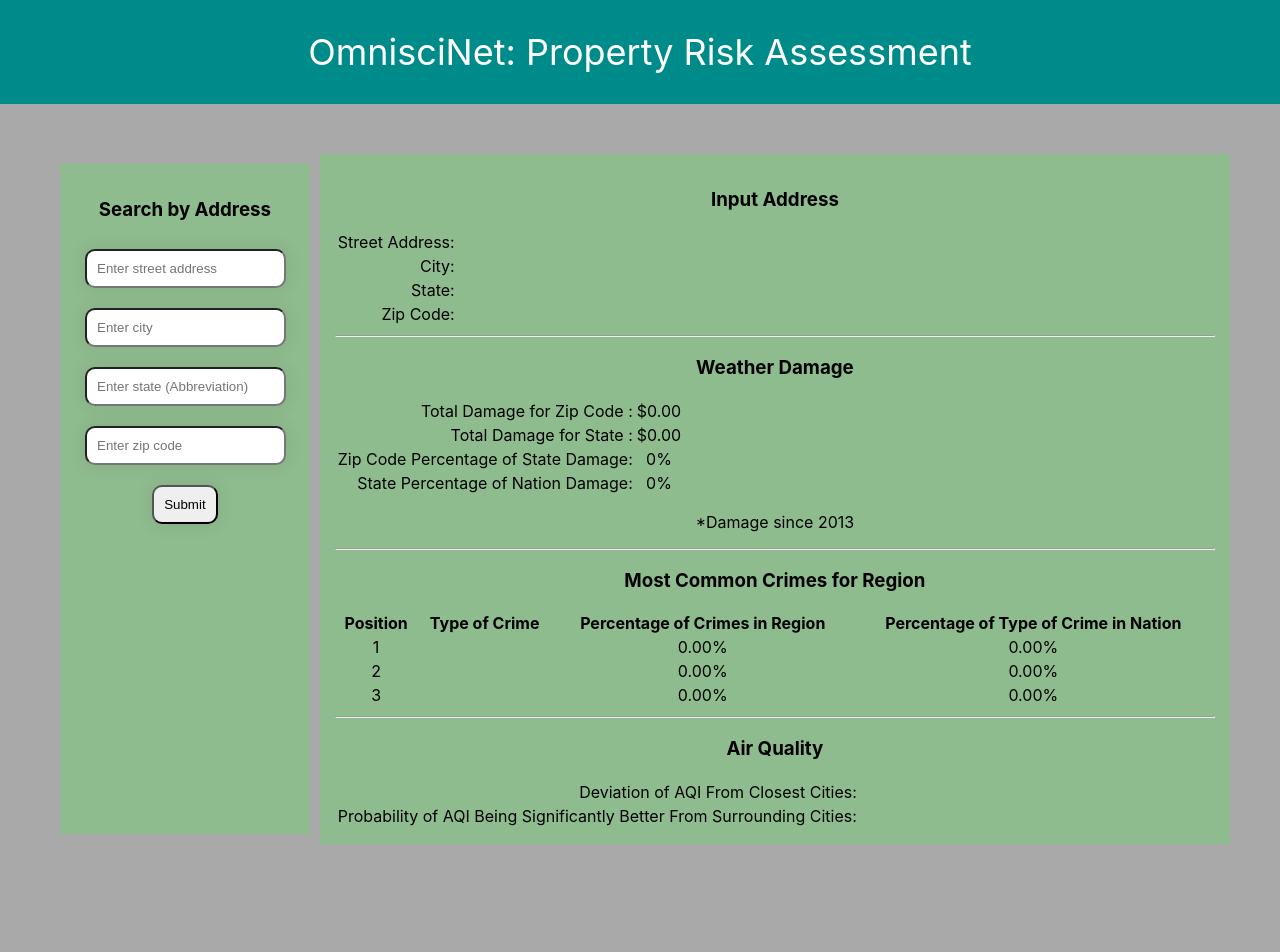
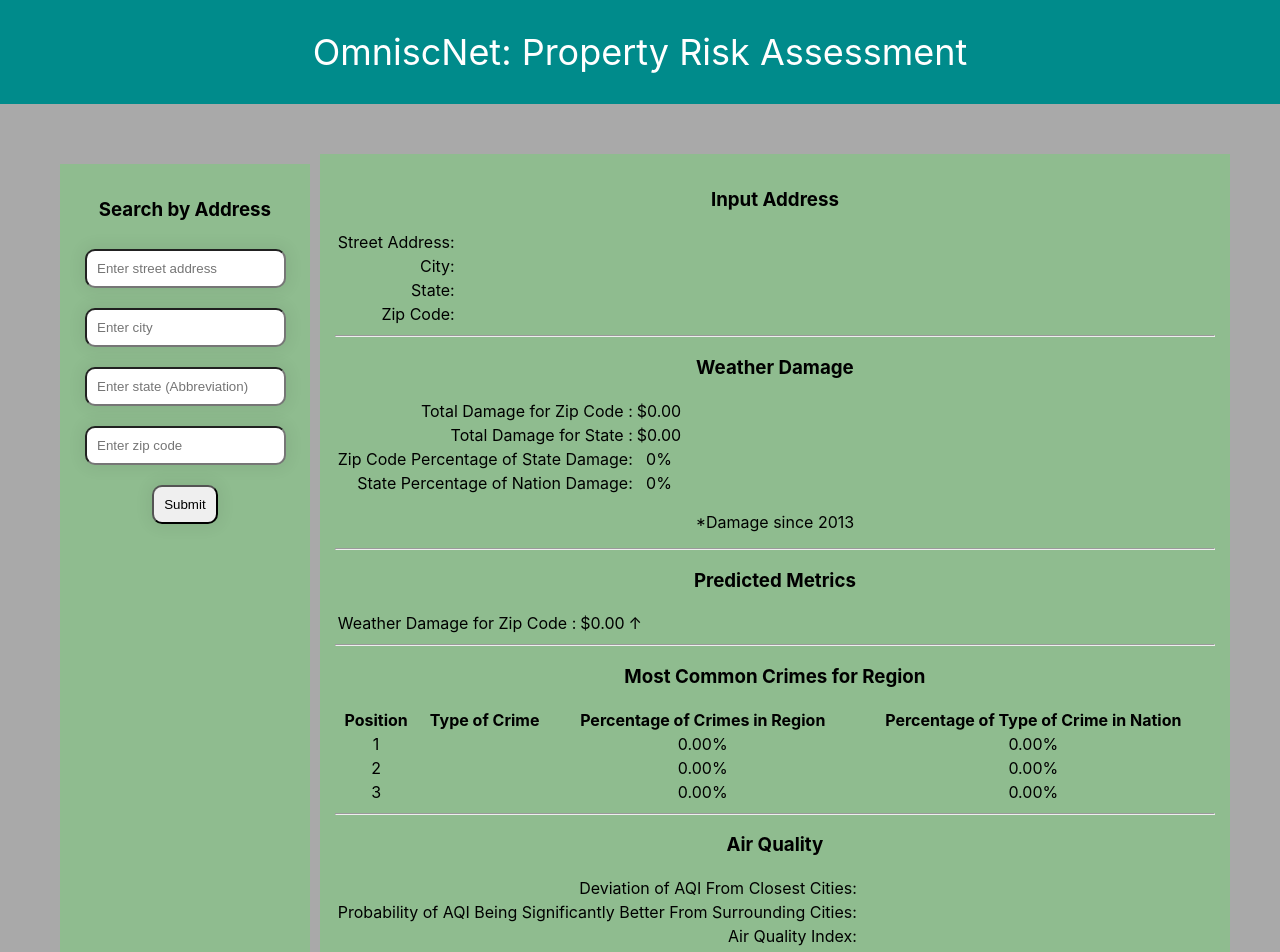
Before and after one commit to Dreese-s-Pieces/property-risk-assessment, a React (Create React App) app: page / in a window 1280 px wide. Shown: the top 952 px of the page. Before the commit the page ends 894 px from the top, so only its background shows below. Built offline with nearby package versions, Linux system fonts and the light colour scheme.

Commit message:
Added AQI

```diff
--- a/src/App.css
+++ b/src/App.css
@@ -88,3 +88,6 @@ td {
   0% { transform: rotate(0deg); }
   100% { transform: rotate(360deg); }
 }
+
+.button:hover {
+}
--- a/src/App.js
+++ b/src/App.js
@@ -26,11 +26,15 @@ class TopComponent extends React.Component {
         total_dmg: 0,
         prop_zip_dmg_for_state: 0,
         prop_zip_dmg_for_nation: 0,
+        predicted_zip_dmg: 0,
+        predicted_total: 0,
         top_regional_offenses: [['', 0, 0], ['', 0, 0], ['', 0, 0]],
         deviation: '',
-        probability: ''
+        probability: '',
+        aqi: ''
       },
-      loading: false
+      loading: false,
+      predicted_dmg: true
     };
 
 
@@ -50,6 +54,11 @@ class TopComponent extends React.Component {
     fetch(url).then(res => res.json()).then(data => {
       console.log(data);
       this.setState({result: data})
+
+      if (this.state.predicted_dmg < 0) {
+        this.setState({predicted_dmg: false})
+      }
+
     }).finally(() => {
       this.setState({loading: false});
     });
@@ -61,7 +70,7 @@ class TopComponent extends React.Component {
     return (
       <div className="App">
         <header className="App-header">
-          OmnisciNet: Property Risk Assessment
+          OmniscNet: Property Risk Assessment
         </header>
         <div className='row-container'>
           <div className='address-form'>
@@ -98,7 +107,7 @@ class TopComponent extends React.Component {
               onChange={this.handleChange}
             />
             <br/>
-            <input className="address-input"
+            <input className="address-input button"
               type="submit"
               value="Submit"
             />
@@ -159,6 +168,18 @@ class TopComponent extends React.Component {
               </table>
               <p>*Damage since 2013</p>
             </div>
+            <hr/>
+
+            <div>
+              <h3>Predicted Metrics</h3>
+              <table>
+                <tr>
+                  <td className="table-label">Weather Damage for Zip Code {this.state.zip_code}:</td>
+                  <td className="table-data">${this.state.result.predicted_zip_dmg.toFixed(2)}</td>
+              <td className="table-data">{this.state.predicted_dmg && <span>&uarr;</span>}{!this.state.predicted_dmg && <span>&darr;</span>}</td>
+                </tr>
+              </table>
+            </div>
 
             <hr/>
             <div>
@@ -204,6 +225,10 @@ class TopComponent extends React.Component {
                   <td className="table-label">Probability of AQI Being Significantly Better From Surrounding Cities: </td>
                   <td className="table-data">{this.state.result.probability}</td>
                 </tr>
+                <tr>
+                  <td className="table-label">Air Quality Index:</td>
+                  <td className="table-data">{this.state.result.aqi}</td>
+                </tr>
               </table>
             </div>
 
```
Also changed, not shown: public/manifest.json, 2 other files (tests, documents, lock files or other folders).
